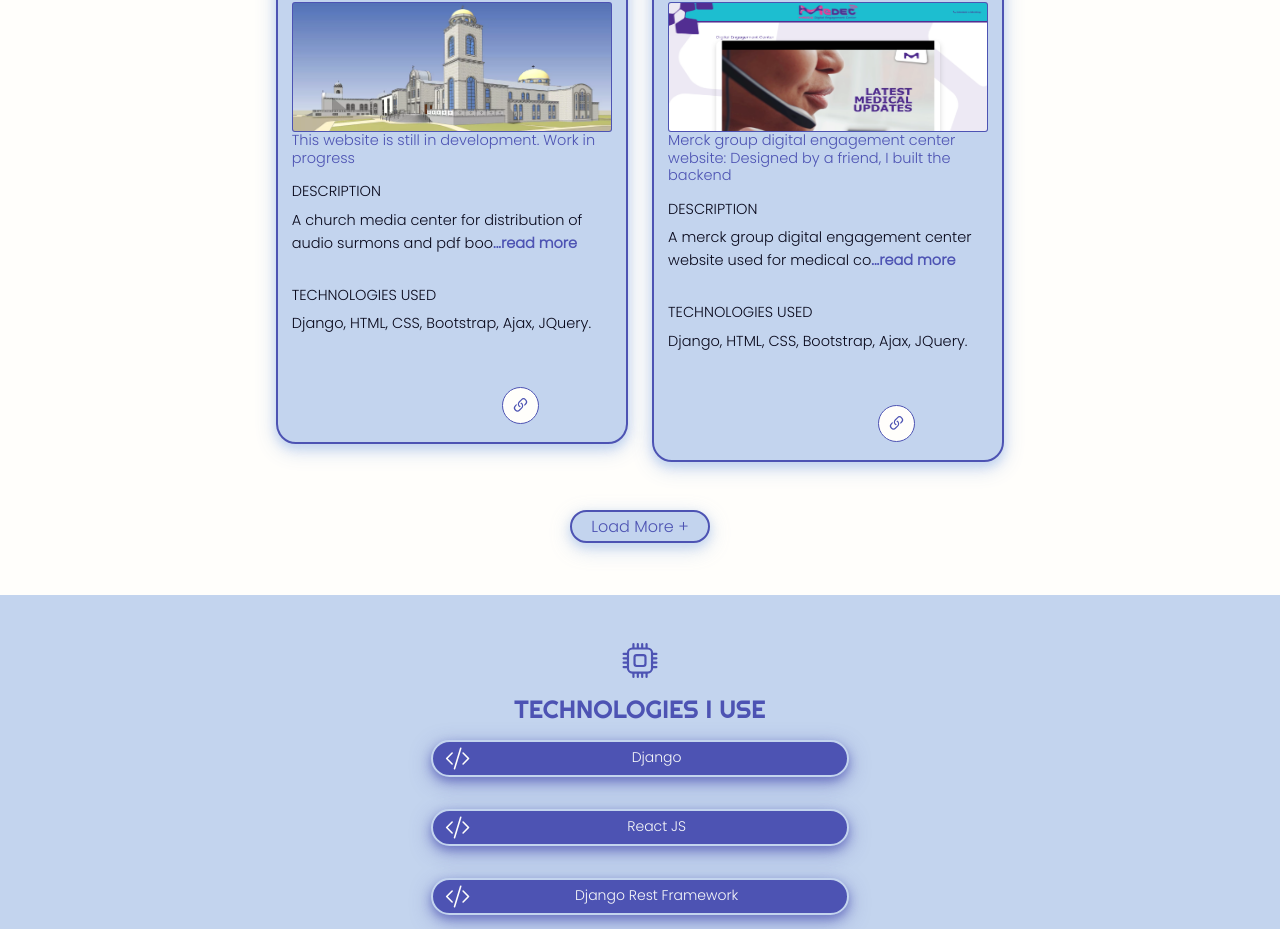
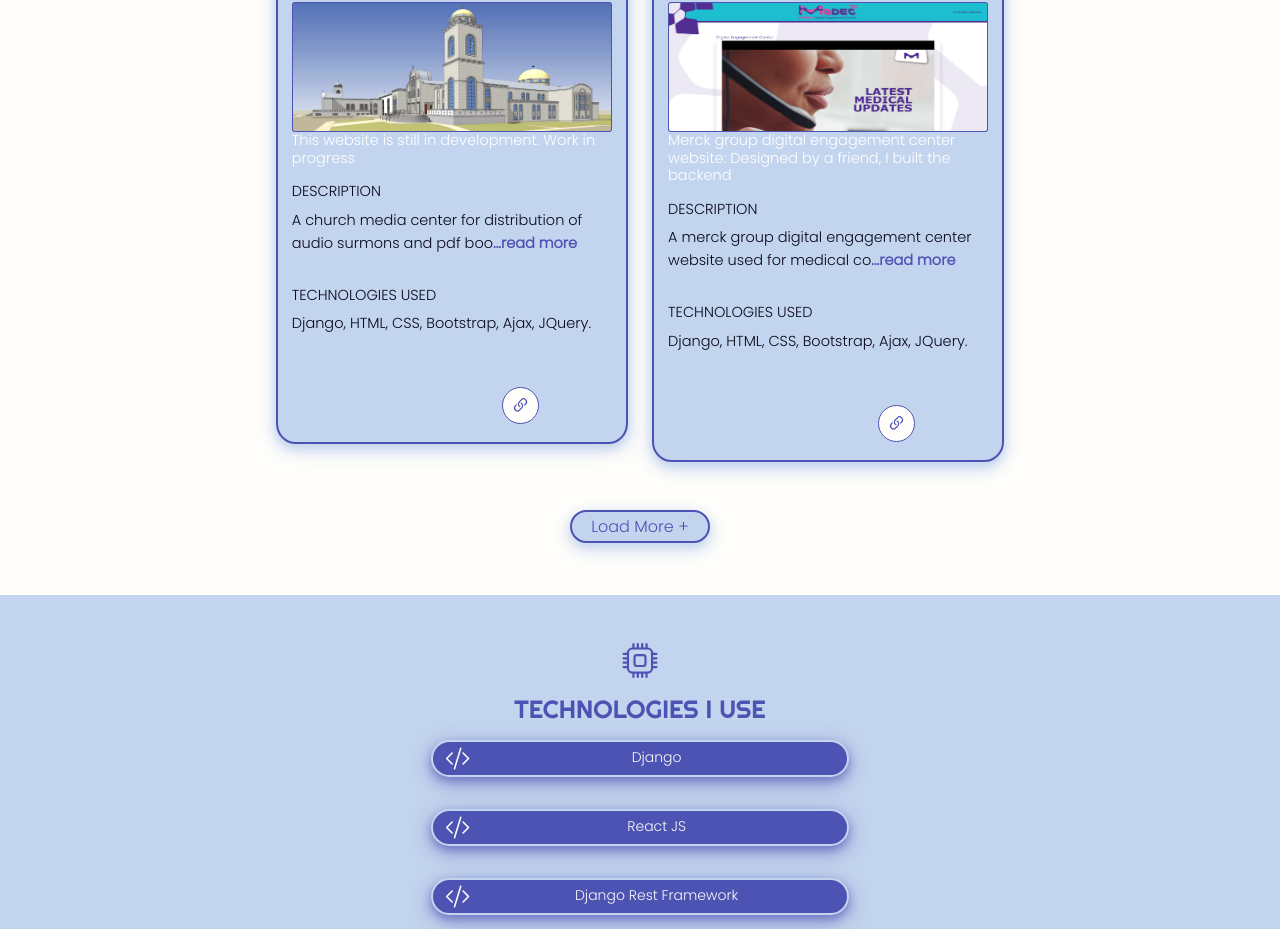
Before and after one commit to Murgany/portfolio, a React (Create React App) app: page / in a window 1280 px wide. Shown: the part 1575-2504 px from the top of the page. Built offline with nearby package versions, Linux system fonts and the light colour scheme.

Commit message:
Update Projects.js

```diff
--- a/src/components/Projects.js
+++ b/src/components/Projects.js
@@ -75,11 +75,11 @@ const Projects = () => {
                   />
                 </div>
 
-
-                    <h5 className="responsive-text blue-text">
+                <div>
+                    <h5 className="responsive-text text-white">
                       { project.subtitle }
                     </h5>
-
+                </div>
                 <Card.Body
                   className="p-0"
                   style={{
```
